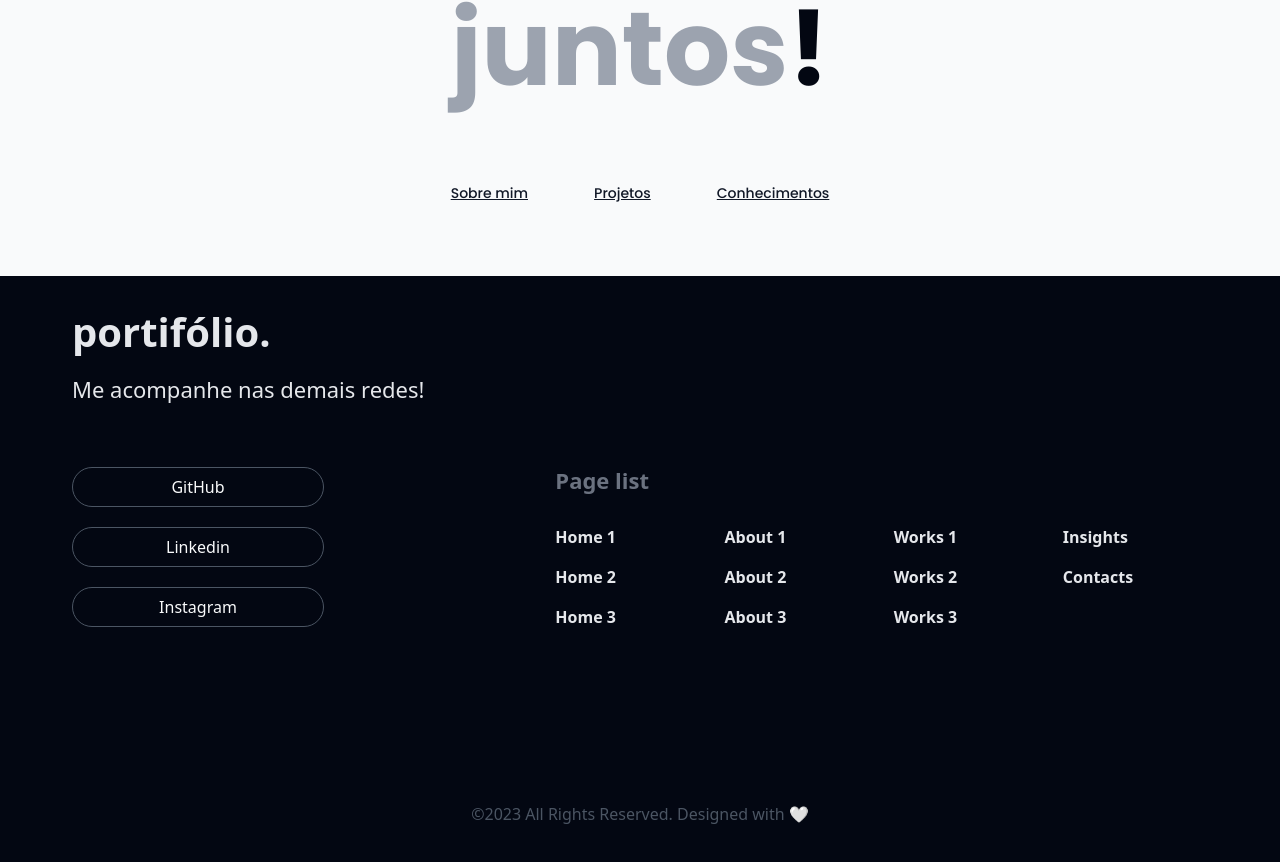
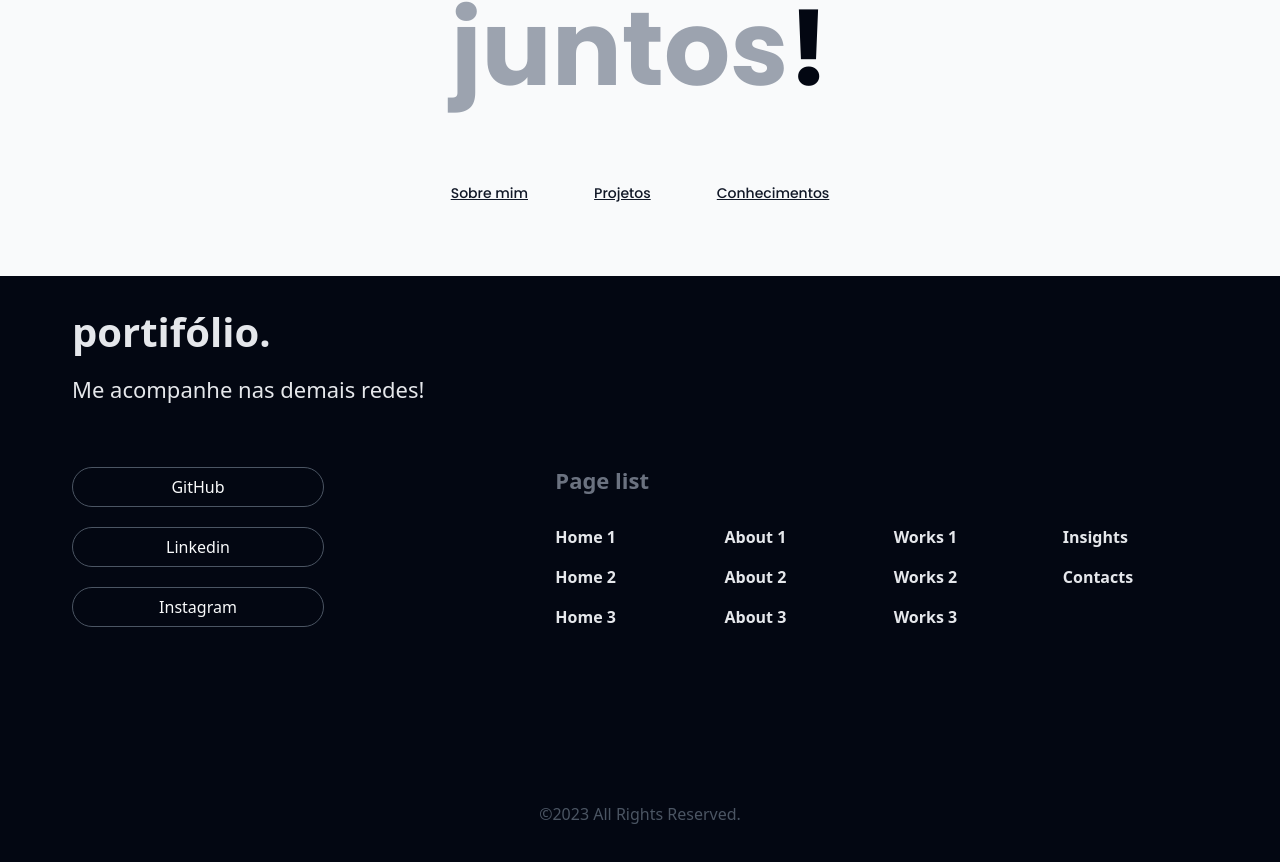
Before and after one commit to MatheusCrivellaro/portifolio-matheus-crivellaro, a React (Vite) app: page / in a window 1280 px wide. Shown: the part 4330-5192 px from the top of the page. Built offline with nearby package versions, Linux system fonts and the light colour scheme.

Commit message:
Estrutura finalizada

```diff
--- a/src/components/containers/Footer/Footer.tsx
+++ b/src/components/containers/Footer/Footer.tsx
@@ -39,7 +39,7 @@ const Footer = ({ id }:props) => {
                         </div>
                     </div>
                 </div>
-                <h4>©2023 All Rights Reserved. Designed with 🤍</h4>
+                <h4>©2023 All Rights Reserved.</h4>
             </div>
         </div>
     )
```
